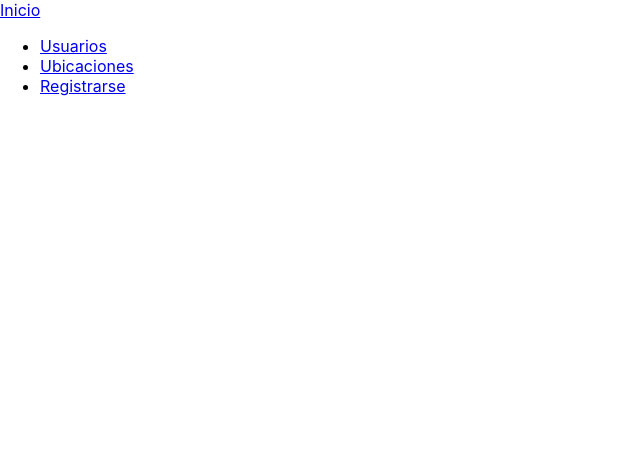
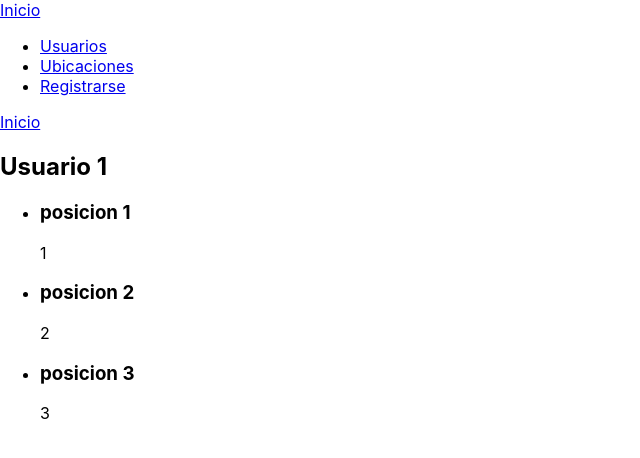
Before and after one commit to iic2173/e1-2022-1-grupo_13, a React (Create React App) app in the folder frontend/: page /users/1 in a window 1280 px wide. Shown: the top 458 px of the page, without its empty margins (0-640 px from the left). Built offline with nearby package versions, Linux system fonts and the light colour scheme.

Commit message:
feat: algo de react ta bn feo si

```diff
--- a/frontend/package.json
+++ b/frontend/package.json
@@ -8,6 +8,8 @@
     "@testing-library/user-event": "^13.2.1",
     "react": "^18.1.0",
     "react-dom": "^18.1.0",
+    "react-paginate": "^8.1.3",
+    "react-router-dom": "6",
     "react-scripts": "5.0.1",
     "web-vitals": "^2.1.0"
   },
--- a/frontend/src/App.jsx
+++ b/frontend/src/App.jsx
@@ -1,24 +1,25 @@
-import logo from './logo.svg';
-import './App.css';
+import React from 'react';
+import Navbar from './components/Navbar';
+import { BrowserRouter, Routes, Route } from 'react-router-dom';
+import Home from './views/Home';
+import UserList from './views/User/UserList';
+import UserDetail from './views/User/UserDetail';
+
+
 
 function App() {
   return (
-    <div className="App">
-      <header className="App-header">
-        <img src={logo} className="App-logo" alt="logo" />
-        <p>
-          Edit <code>src/App.js</code> and save to reload.
-        </p>
-        <a
-          className="App-link"
-          href="https://reactjs.org"
-          target="_blank"
-          rel="noopener noreferrer"
-        >
-          Learn React
-        </a>
-      </header>
-    </div>
+    <BrowserRouter>
+      <Navbar />
+      <main>
+        <Routes>
+          <Route index element={<Home />} />
+          <Route path='users' element={<UserList />} />
+          <Route path='users/:id' element={<UserDetail />} />
+        </Routes>
+      </main>
+    </BrowserRouter>
+
   );
 }
 
--- a/frontend/src/components/Navbar.jsx
+++ b/frontend/src/components/Navbar.jsx
@@ -1,22 +1,23 @@
 import React from "react";
+import { Link } from 'react-router-dom';
 
 function Navbar() {
     return (
         <header>
             <div class="container">
             <div class="logo">
-                <a href="Home">Inicio</a>
+                <Link to='/'>Inicio</Link>
             </div>
             <nav>
                 <ul>
                     <li>
-                        <a href="Users">Usuarios</a>
+                        <Link to='/users'>Usuarios</Link>
                     </li>
                     <li>
-                        <a href="Locations">Ubicaciones</a>
+                        <Link to='/positions'>Ubicaciones</Link>
                     </li>
                     <li>
-                        <a href="SignUp">Registrarse</a>
+                        <Link to='/signup'>Registrarse</Link>
                     </li>
                 </ul>
             </nav>
--- /dev/null
+++ b/frontend/src/components/Positions/Positions.jsx
@@ -0,0 +1,34 @@
+import React from 'react';
+import SinglePosition from './SinglePosition';
+
+const positions = [{
+  positionId: 1,
+  title: 'posicion 1',
+  userId: 1
+  },
+  {
+    positionId: 2,
+    title: 'posicion 2',
+    userId: 2
+
+  },
+  {
+    positionId: 3,
+    title: 'posicion 3',
+    userId: 3
+  }];
+
+function Positions() {
+  return (
+    <div>
+      <ul className="positions">
+        {positions.map((position) => (
+          <SinglePosition key={position.positionId} position={position} />
+        ))}
+      </ul>
+    </div>
+
+  );
+}
+
+export default Positions;
--- /dev/null
+++ b/frontend/src/components/Positions/SinglePosition.jsx
@@ -0,0 +1,14 @@
+
+
+import React from 'react';
+
+function SinglePosition({ position }) {
+  return (
+    <li>
+      <h3>{position.title}</h3>
+      <p>{position.userId}</p>
+    </li>
+  );
+}
+
+export default SinglePosition;
--- a/frontend/src/index.jsx
+++ b/frontend/src/index.jsx
@@ -2,12 +2,12 @@ import React from 'react';
 import ReactDOM from 'react-dom/client';
 import './index.css';
 import reportWebVitals from './reportWebVitals';
-import Navbar from './components/Navbar';
+import App from './App';
 
 const root = ReactDOM.createRoot(document.getElementById('root'));
 root.render(
   <React.StrictMode>
-    <Navbar />
+    <App />
   </React.StrictMode>
 );
 
--- /dev/null
+++ b/frontend/src/views/Home.jsx
@@ -0,0 +1,5 @@
+const Home = () => {
+    return(<h2>Inicio</h2>)
+};
+
+export default Home;
--- /dev/null
+++ b/frontend/src/views/User/UserDetail.jsx
@@ -0,0 +1,17 @@
+import { Link, useParams } from 'react-router-dom';
+import Locations from '../../components/Positions/Positions';
+
+const UserDetail = () => {
+    const { id } = useParams();
+    return(
+        <section className="container">
+            <Link to='/'>Inicio</Link>
+            <h2>{`Usuario ${id}`}</h2>
+            <Locations />
+
+
+        </section>
+    )
+};
+
+export default UserDetail;
--- /dev/null
+++ b/frontend/src/views/User/UserList.jsx
@@ -0,0 +1,36 @@
+import { Link } from 'react-router-dom';
+
+const users = [
+    {
+        id: 1,
+        nickname: 'user1',
+        phone_num: '123456'
+    },
+    {
+        id: 2,
+        nickname: 'user3',
+        phone_num: '123456'
+    },
+    {
+        id: 3,
+        nickname: 'donde esta el 2',
+        phone_num: '123456'
+    }
+];
+
+
+const UserList = () => {
+    return(
+        <section className='container'>
+            <Link to='/'>Inicio</Link>
+            <h2>Usuarios</h2>
+            {users.map((user) => (
+                <div key={user.id}>
+                    <Link to={`/users/${user.id}`}>{`${user.nickname}`}</Link>
+                </div>
+            ))}
+        </section>
+    )
+};
+
+export default UserList;
```
Also changed, not shown: 2 other files (tests, documents, lock files or other folders).
